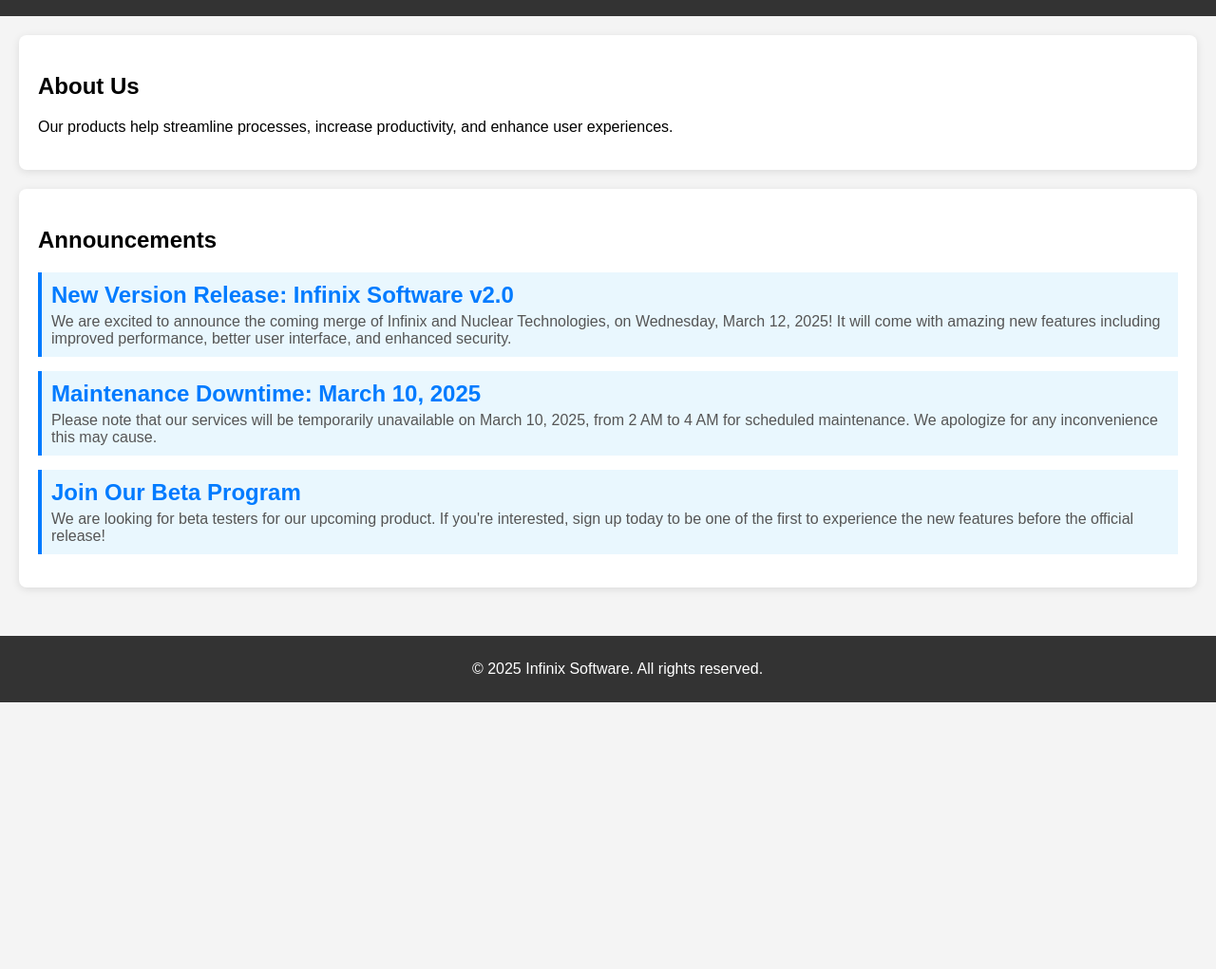
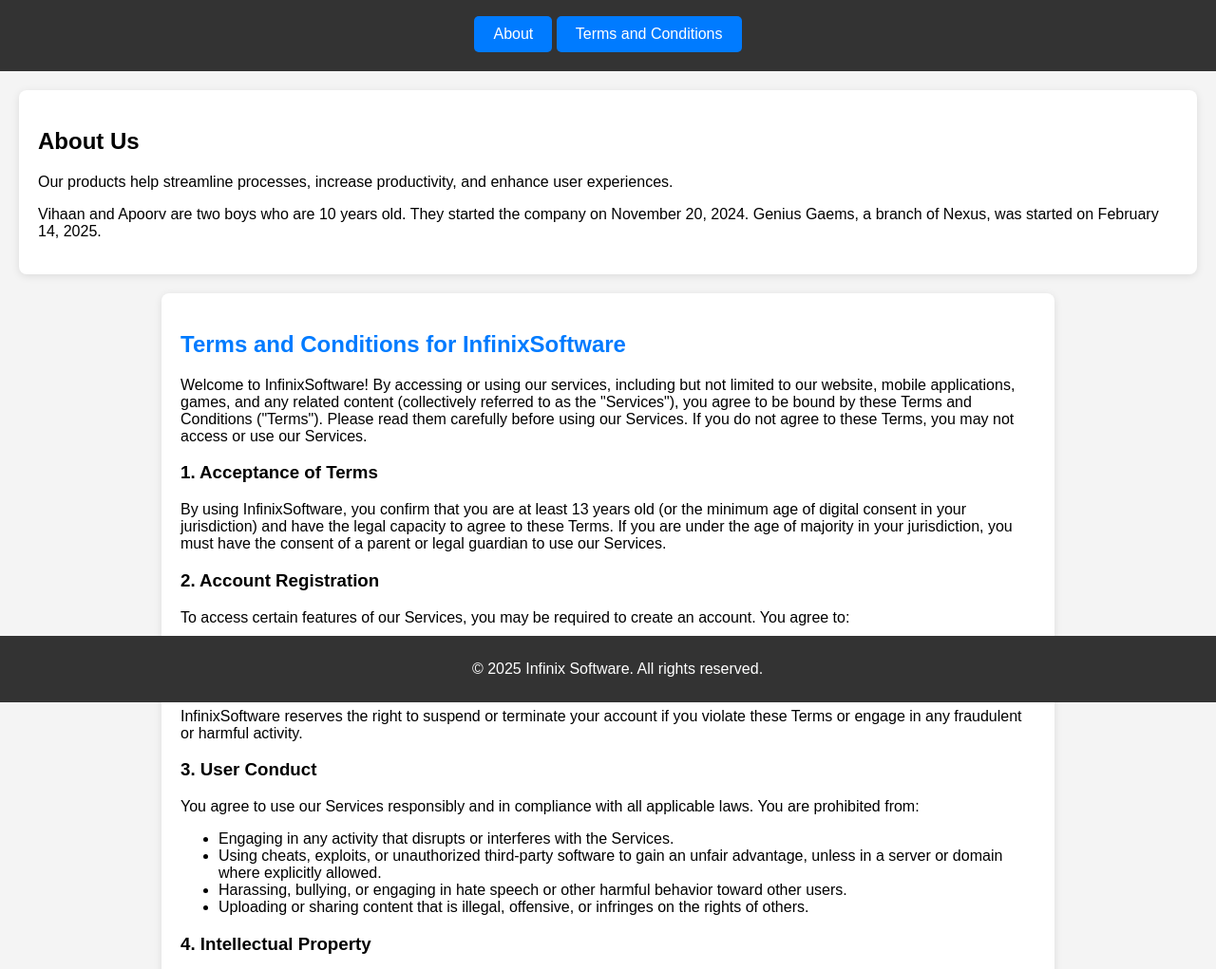
Before and after one commit to VihaanM206/InfinixSoftware.github.io, a plain HTML site: page index.html in a window 1280 px wide. Shown: the part 60-1081 px from the top of the page at 95% size. Before the commit the page ends 800 px from the top, so only its background shows below. Drawn offline with Linux system fonts and the light colour scheme.

Commit message:
Update index.html

```diff
--- a/index.html
+++ b/index.html
@@ -53,39 +53,124 @@
             width: 100%;
             bottom: 0;
         }
+        /* Styling the button */
+        .about-button {
+            background-color: #007BFF;
+            color: white;
+            border: none;
+            padding: 10px 20px;
+            font-size: 16px;
+            cursor: pointer;
+            border-radius: 5px;
+            margin-top: 20px;
+        }
+        .about-button:hover {
+            background-color: #0056b3;
+        }
+        /* Styling for Terms and Conditions section */
+        .terms-section {
+            max-width: 900px;
+            margin: 20px auto;
+            padding: 20px;
+            background-color: white;
+            border-radius: 8px;
+            box-shadow: 0 2px 8px rgba(0, 0, 0, 0.1);
+        }
+        .terms-section h2 {
+            color: #007BFF;
+        }
     </style>
 </head>
 <body>
     <header>
         <h1>Welcome to the Official Site of Infinix Software!</h1>
+        <!-- About button -->
+        <button class="about-button" onclick="scrollToAbout()">About</button>
+        <!-- Terms and Conditions button -->
+        <button class="about-button" onclick="scrollToTerms()">Terms and Conditions</button>
     </header>
 
-    <section>
+    <section id="about">
         <h2>About Us</h2>
-        <p> Our products help streamline processes, increase productivity, and enhance user experiences.</p>
+        <p>Our products help streamline processes, increase productivity, and enhance user experiences.</p>
+        <p>Vihaan and Apoorv are two boys who are 10 years old. They started the company on November 20, 2024. Genius Gaems, a branch of Nexus, was started on February 14, 2025.</p>
     </section>
 
-    <section class="announcements">
-        <h2>Announcements</h2>
+    <!-- Terms and Conditions Section -->
+    <section id="terms" class="terms-section">
+        <h2>Terms and Conditions for InfinixSoftware</h2>
+        <p>Welcome to InfinixSoftware! By accessing or using our services, including but not limited to our website, mobile applications, games, and any related content (collectively referred to as the "Services"), you agree to be bound by these Terms and Conditions ("Terms"). Please read them carefully before using our Services. If you do not agree to these Terms, you may not access or use our Services.</p>
 
-        <div class="announcement">
-            <h2>New Version Release: Infinix Software v2.0</h2>
-            <p>We are excited to announce the coming merge of Infinix and Nuclear Technologies, on Wednesday, March 12, 2025! It will come with amazing new features including improved performance, better user interface, and enhanced security.</p>
-        </div>
+        <h3>1. Acceptance of Terms</h3>
+        <p>By using InfinixSoftware, you confirm that you are at least 13 years old (or the minimum age of digital consent in your jurisdiction) and have the legal capacity to agree to these Terms. If you are under the age of majority in your jurisdiction, you must have the consent of a parent or legal guardian to use our Services.</p>
 
-        <div class="announcement">
-            <h2>Maintenance Downtime: March 10, 2025</h2>
-            <p>Please note that our services will be temporarily unavailable on March 10, 2025, from 2 AM to 4 AM for scheduled maintenance. We apologize for any inconvenience this may cause.</p>
-        </div>
+        <h3>2. Account Registration</h3>
+        <p>To access certain features of our Services, you may be required to create an account. You agree to:</p>
+        <ul>
+            <li>Provide accurate, current, and complete information during registration.</li>
+            <li>Maintain the security of your account credentials and not share them with others.</li>
+            <li>Notify us immediately of any unauthorized use of your account or any other security breach.</li>
+        </ul>
+        <p>InfinixSoftware reserves the right to suspend or terminate your account if you violate these Terms or engage in any fraudulent or harmful activity.</p>
 
-        <div class="announcement">
-            <h2>Join Our Beta Program</h2>
-            <p>We are looking for beta testers for our upcoming product. If you're interested, sign up today to be one of the first to experience the new features before the official release!</p>
-        </div>
+        <h3>3. User Conduct</h3>
+        <p>You agree to use our Services responsibly and in compliance with all applicable laws. You are prohibited from:</p>
+        <ul>
+            <li>Engaging in any activity that disrupts or interferes with the Services.</li>
+            <li>Using cheats, exploits, or unauthorized third-party software to gain an unfair advantage, unless in a server or domain where explicitly allowed.</li>
+            <li>Harassing, bullying, or engaging in hate speech or other harmful behavior toward other users.</li>
+            <li>Uploading or sharing content that is illegal, offensive, or infringes on the rights of others.</li>
+        </ul>
+
+        <h3>4. Intellectual Property</h3>
+        <p>All content, including but not limited to games, graphics, logos, and software, is the property of InfinixSoftware or its licensors and is protected by copyright, trademark, and other intellectual property laws. You may not:</p>
+        <ul>
+            <li>Copy, modify, or distribute our content without prior written consent.</li>
+            <li>Reverse engineer, decompile, or disassemble any part of our Services.</li>
+        </ul>
+
+        <h3>5. In-Game Purchases and Virtual Items</h3>
+        <p>InfinixSoftware may offer in-game purchases, such as virtual currency, items, or subscriptions. By making a purchase, you agree to the following:</p>
+        <ul>
+            <li>All purchases are final and non-refundable, except as required by law.</li>
+            <li>Virtual items have no real-world value and cannot be exchanged for cash or other goods.</li>
+            <li>InfinixSoftware reserves the right to modify or discontinue virtual items at any time.</li>
+        </ul>
+
+        <h3>6. Privacy</h3>
+        <p>Your use of our Services is subject to our Privacy Policy, which explains how we collect, use, and protect your personal information. By using our Services, you consent to the practices described in the Privacy Policy.</p>
+
+        <h3>7. Termination</h3>
+        <p>InfinixSoftware reserves the right to suspend or terminate your access to the Services at any time, with or without notice, for any reason, including but not limited to violations of these Terms.</p>
+
+        <h3>8. Limitation of Liability</h3>
+        <p>To the fullest extent permitted by law, InfinixSoftware shall not be liable for any indirect, incidental, or consequential damages arising out of your use of the Services. Our total liability to you for any claims shall not exceed the amount you have paid to us in the past six months.</p>
+
+        <h3>9. Changes to Terms</h3>
+        <p>InfinixSoftware may update these Terms from time to time. We will notify you of any material changes by posting the updated Terms on our website or through other communication methods. Your continued use of the Services after such changes constitutes your acceptance of the revised Terms.</p>
+
+        <h3>10. Contact Us</h3>
+        <p>If you have any questions or concerns about these Terms, please contact us at:</p>
+        <p>Email: vihaan.wva@gmail.com, apoorvpatil45@gmail.com</p>
+
+        <p>By using InfinixSoftware, you acknowledge that you have read, understood, and agreed to these Terms and Conditions. Thank you for choosing InfinixSoftware!</p>
+        <p>Last Updated: March 1, 2025</p>
     </section>
 
     <footer>
         <p>&copy; 2025 Infinix Software. All rights reserved.</p>
     </footer>
+
+    <script>
+        // JavaScript function to scroll to the About Us section smoothly
+        function scrollToAbout() {
+            document.getElementById("about").scrollIntoView({ behavior: 'smooth' });
+        }
+
+        // JavaScript function to scroll to the Terms and Conditions section smoothly
+        function scrollToTerms() {
+            document.getElementById("terms").scrollIntoView({ behavior: 'smooth' });
+        }
+    </script>
 </body>
 </html>
```
